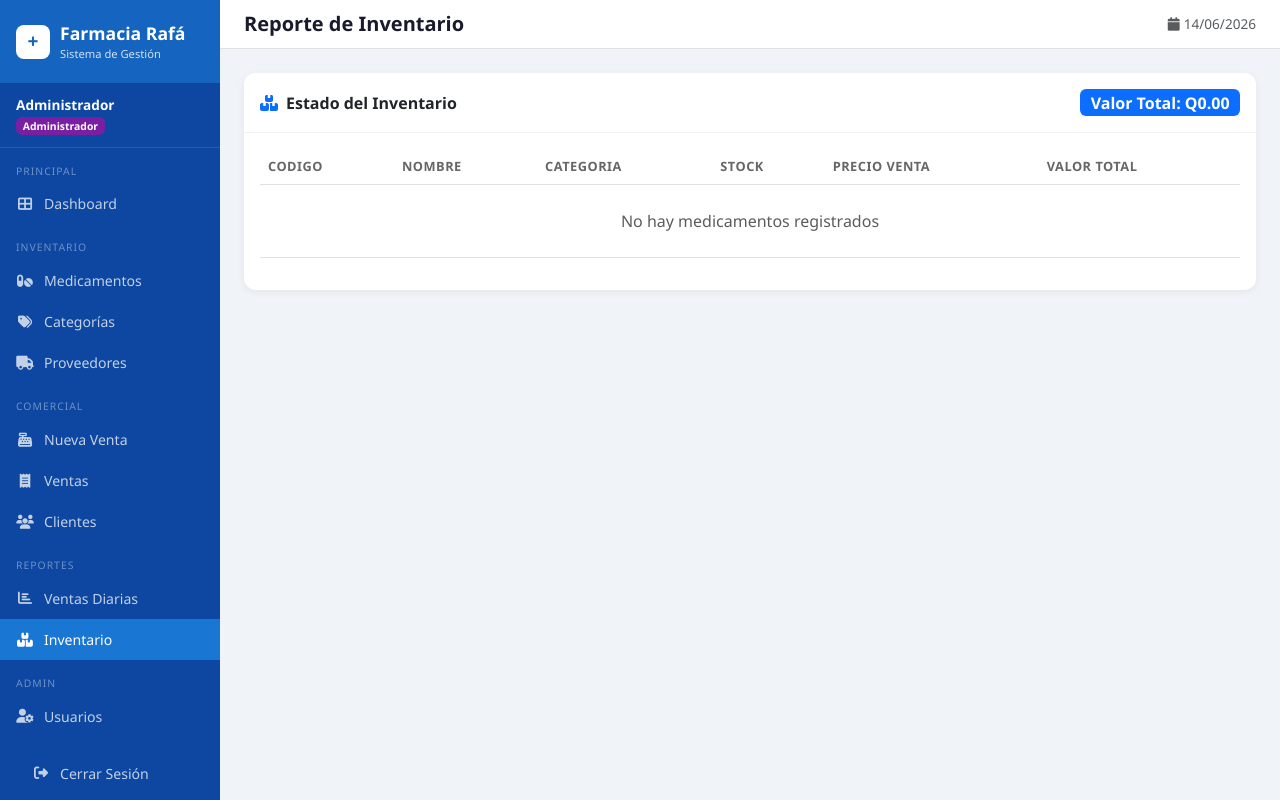
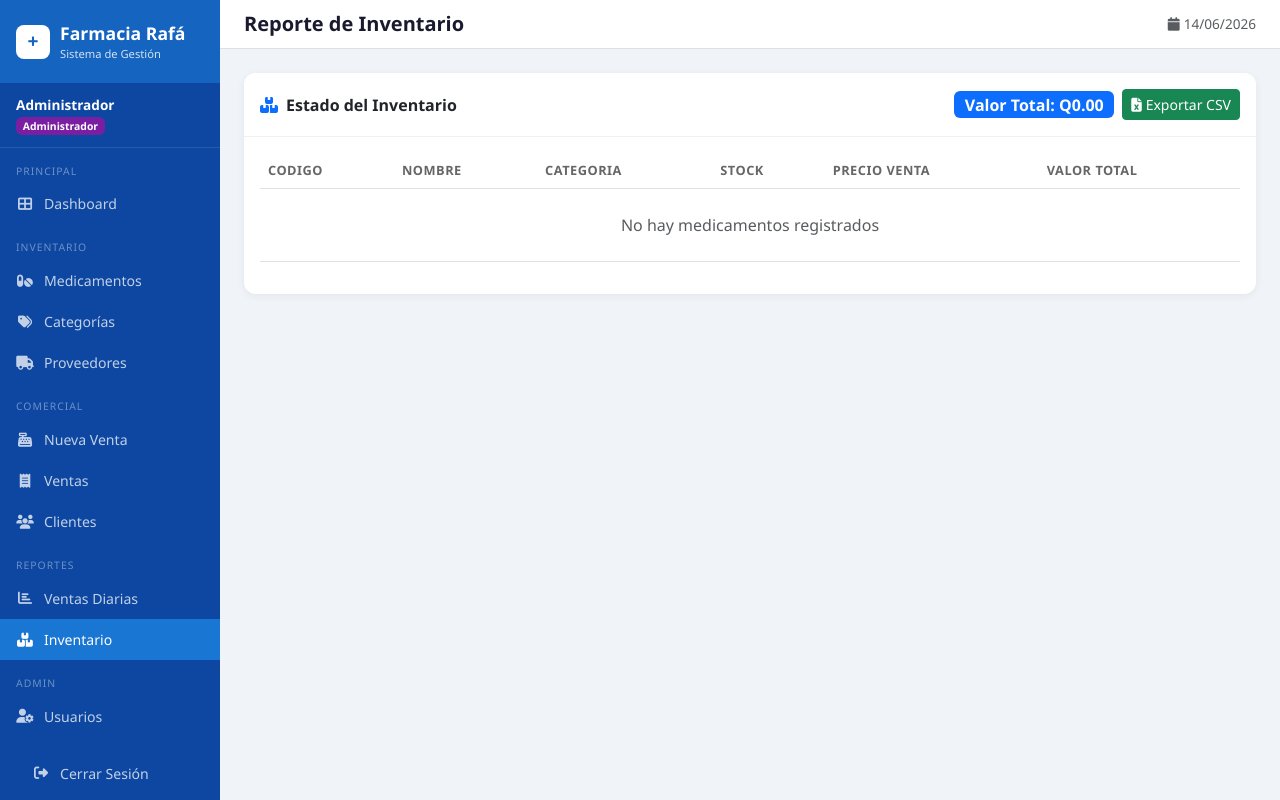
Before and after one commit to sistemacom40-byte/sistema.farmacia.rafa, a Flask app: page /reportes/inventario in a window 1280 px wide. Run offline with Flask 3, Linux system fonts and the light colour scheme; a user stored in the database is signed in; data that the repository does not hold is empty.

Commit message:
Add export button for inventory report in HTML

```diff
--- a/Farmacia-rafa/templates/reporte_inventario.html
+++ b/Farmacia-rafa/templates/reporte_inventario.html
@@ -6,7 +6,12 @@
 <div class="card mb-3">
   <div class="card-header p-3 d-flex justify-content-between align-items-center">
     <span><i class="fas fa-boxes me-2 text-primary"></i>Estado del Inventario</span>
-    <span class="badge bg-primary fs-6">Valor Total: Q{{ "%.2f"|format(valor_total) }}</span>
+    <div class="d-flex align-items-center gap-2">
+      <span class="badge bg-primary fs-6">Valor Total: Q{{ "%.2f"|format(valor_total) }}</span>
+      <a href="{{ url_for('exportar_inventario_excel') }}" class="btn btn-success btn-sm">
+        <i class="fas fa-file-excel me-1"></i>Exportar CSV
+      </a>
+    </div>
   </div>
   <div class="card-body">
     <div class="table-responsive">
```
